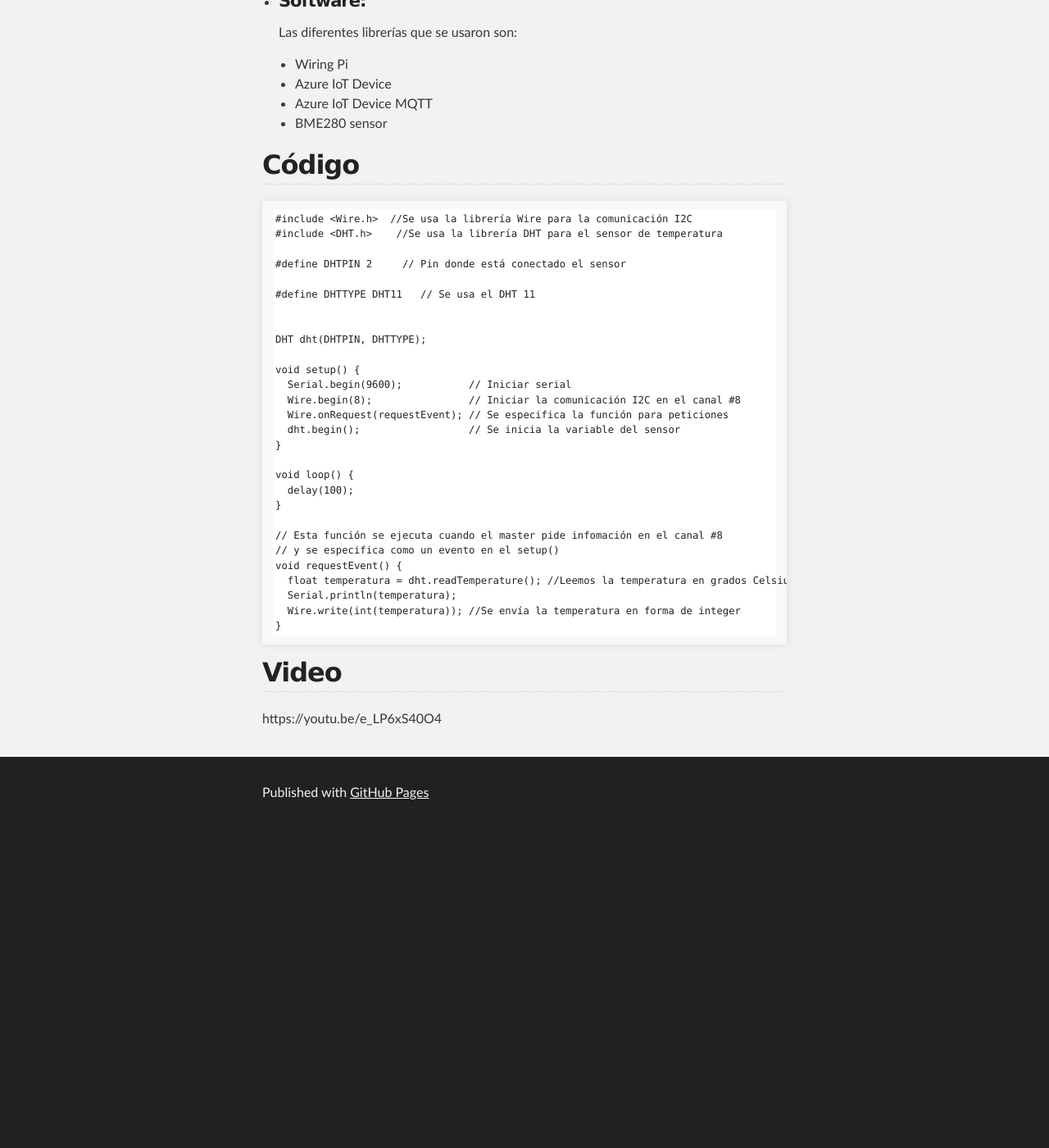
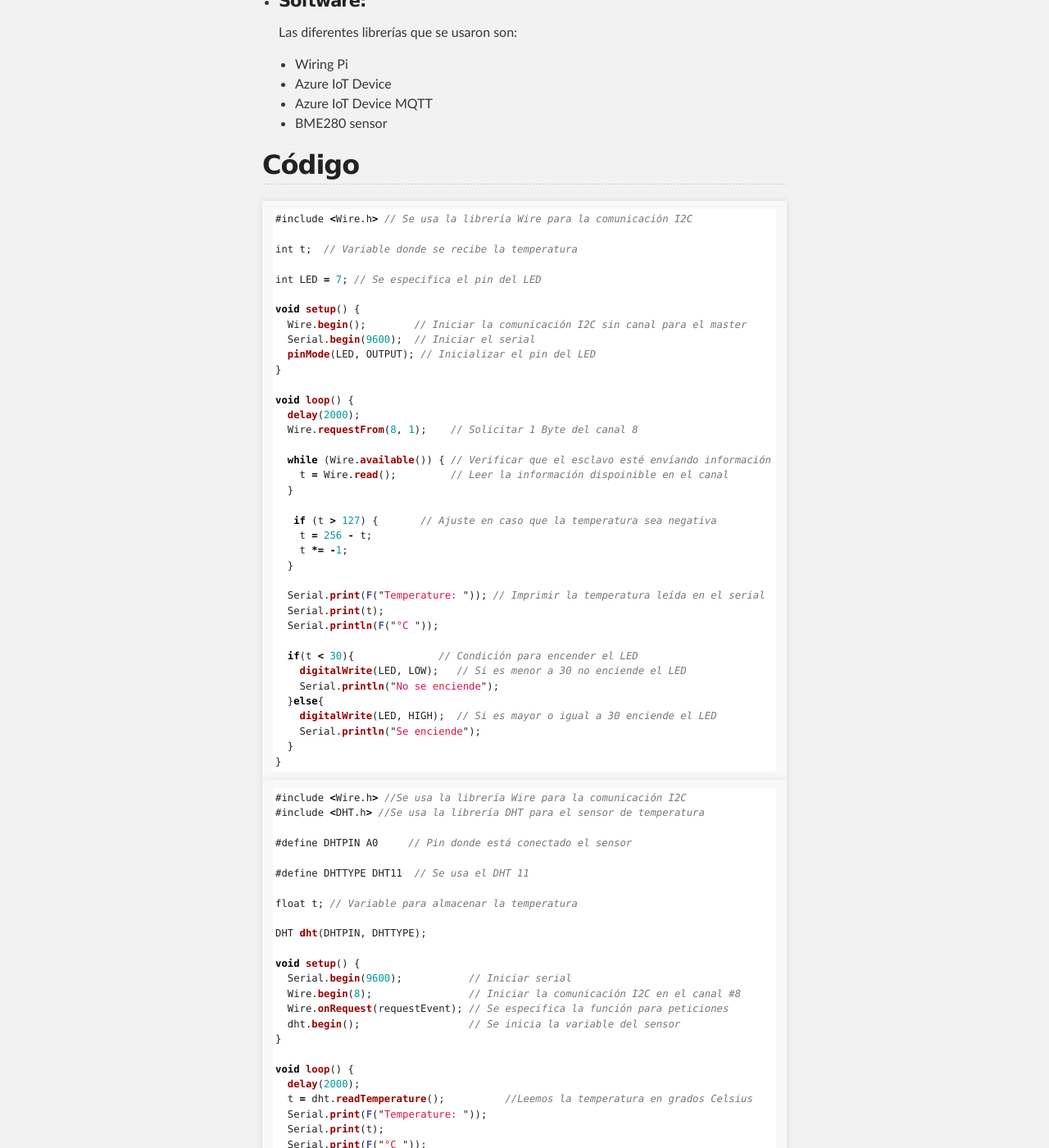
Before and after one commit to AngieGLuque/AngieGLuque.github.io, a Jekyll site: the page built from Workshop7.md, in a window 1280 px wide and 1400 px high, scrolled down 569 px. Shown: the whole window at 82% size. Built offline with Jekyll 4.4.1, drawn with Linux system fonts in a browser that asks for light colours; before the commit the page ends 1582 px from its top, so only the background shows below that; some of the changed text lies outside the part shown.

Commit message:
Update Workshop7.md

````diff
--- a/Workshop7.md
+++ b/Workshop7.md
@@ -26,14 +26,56 @@ Sensor de temperatura, presión y humedad BME280
 
 ## Código
 
+```js
+#include <Wire.h> // Se usa la librería Wire para la comunicación I2C
+
+int t;  // Variable donde se recibe la temperatura
+
+int LED = 7; // Se especifica el pin del LED
+
+void setup() {
+  Wire.begin();        // Iniciar la comunicación I2C sin canal para el master
+  Serial.begin(9600);  // Iniciar el serial
+  pinMode(LED, OUTPUT); // Inicializar el pin del LED
+}
+
+void loop() {
+  delay(2000);
+  Wire.requestFrom(8, 1);    // Solicitar 1 Byte del canal 8
+
+  while (Wire.available()) { // Verificar que el esclavo esté envíando información
+    t = Wire.read();         // Leer la información dispoinible en el canal
+  }
+
+   if (t > 127) {       // Ajuste en caso que la temperatura sea negativa
+    t = 256 - t;
+    t *= -1;
+  }
+
+  Serial.print(F("Temperature: ")); // Imprimir la temperatura leída en el serial
+  Serial.print(t);
+  Serial.println(F("°C "));
+
+  if(t < 30){              // Condición para encender el LED
+    digitalWrite(LED, LOW);   // Si es menor a 30 no enciende el LED
+    Serial.println("No se enciende");
+  }else{
+    digitalWrite(LED, HIGH);  // Si es mayor o igual a 30 enciende el LED
+    Serial.println("Se enciende");
+  }
+}
 ```
-#include <Wire.h>  //Se usa la librería Wire para la comunicación I2C
-#include <DHT.h>    //Se usa la librería DHT para el sensor de temperatura
 
-#define DHTPIN 2     // Pin donde está conectado el sensor
 
-#define DHTTYPE DHT11   // Se usa el DHT 11
+```js
+#include <Wire.h> //Se usa la librería Wire para la comunicación I2C
+#include <DHT.h> //Se usa la librería DHT para el sensor de temperatura
 
+#define DHTPIN A0     // Pin donde está conectado el sensor
+
+#define DHTTYPE DHT11  // Se usa el DHT 11
+
+float t; // Variable para almacenar la temperatura
 
 DHT dht(DHTPIN, DHTTYPE);
 
@@ -45,15 +87,18 @@ void setup() {
 }
 
 void loop() {
-  delay(100);
+  delay(2000);
+  t = dht.readTemperature();          //Leemos la temperatura en grados Celsius
+  Serial.print(F("Temperature: "));
+  Serial.print(t);
+  Serial.print(F("°C "));
 }
 
 // Esta función se ejecuta cuando el master pide infomación en el canal #8
 // y se especifica como un evento en el setup()
 void requestEvent() {
-  float temperatura = dht.readTemperature(); //Leemos la temperatura en grados Celsius
-  Serial.println(temperatura);
-  Wire.write(int(temperatura)); //Se envía la temperatura en forma de integer
+  Wire.write(int(t)); //Se envía la temperatura en forma de integer
+  Serial.println("send");
 }
 ```
 ## Video
````
